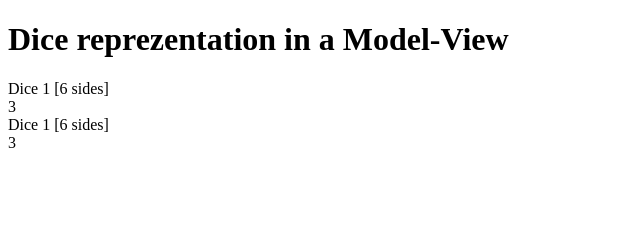
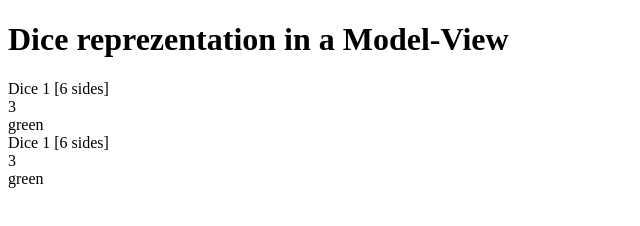
Before and after one commit to web-complete-04/extra-sessions, a plain HTML site: page session-21/index.html in a window 1280 px wide. Shown: the whole page, without its empty margins (0-640 px from the left). Drawn offline with Linux system fonts and the light colour scheme.

Commit message:
adds observer and observable patterns

```diff
--- a/session-21/index.html
+++ b/session-21/index.html
@@ -4,7 +4,7 @@
     <meta charset="UTF-8">
     <meta name="viewport" content="width=device-width, initial-scale=1.0">
     <title>Document</title>
-    <script type="module" src="main.js"></script>
+    <script type="module" src="js/main.js"></script>
 </head>
 <body>
     <h1>Dice reprezentation in a Model-View</h1>
--- /dev/null
+++ b/session-21/js/DiceModel.js
@@ -0,0 +1,29 @@
+import Observable from "./Observable.js";
+
+export default class DiceModel extends Observable {
+    constructor(name, sides = 6) {
+        // call the inherited class constructor
+        super();
+
+        // the logic of the current object
+        this.availableColors = ['white', 'black', 'red', 'blue', 'green'];
+        this.name = name;
+        this.sides = sides;
+        this.value = undefined;
+        this.color = this.availableColors[0];
+    }
+
+    roll() {
+        // generate the random value
+        this.value = Math.floor(Math.random() * this.sides) + 1;
+
+        // generate random color
+        const randomColorIndex = Math.floor(Math.random() * this.availableColors.length);
+        this.color = this.availableColors[randomColorIndex];
+
+        // all objects that are monitoring the change of the value property will be notified
+        this.notifyObservers();
+
+        return this.value;
+    }
+}
--- /dev/null
+++ b/session-21/js/DiceView.js
@@ -0,0 +1,37 @@
+import Observer from "./Observer.js";
+
+export default class DiceView extends Observer {
+    constructor(parentDomElem, dice) {
+        super(dice);
+        this.dice = dice;
+
+        // create the container
+        const diceContainer = document.createElement('div');
+        diceContainer.classList.add('dice-container');
+        parentDomElem.append(diceContainer);
+
+        // create the element that displays the dice name
+        const diceNameLabel = document.createElement('div');
+        diceNameLabel.classList.add('dice-name');
+        diceNameLabel.textContent = dice.name;
+        diceContainer.append(diceNameLabel);
+
+        // create the element that dispays the dice value
+        const diceValueLabel = document.createElement('div');
+        diceValueLabel.classList.add('dice-value');
+        diceValueLabel.textContent = dice.value;
+        diceContainer.append(diceValueLabel);
+
+        this.diceValueLabel = diceValueLabel;
+        this.addUpdatableElement(this.diceValueLabel, 'value');
+
+        // create the element that displays the color value
+        const colorLabel = document.createElement('div');
+        colorLabel.classList.add('dice-color');
+        colorLabel.textContent = dice.color;
+        diceContainer.append(colorLabel);
+
+        this.colorLabel = colorLabel;
+        this.addUpdatableElement(this.colorLabel, 'color');
+    }
+}
--- /dev/null
+++ b/session-21/js/Observable.js
@@ -0,0 +1,16 @@
+export default class Observable {
+    constructor(){
+        // the objects that need to be notified on change
+        this.observers = [];
+    }
+
+
+    addObserver(newObserver) {
+        this.observers.push(newObserver);
+    }
+
+
+    notifyObservers() {
+        this.observers.forEach(observer => observer.updateUI());
+    }
+}
--- /dev/null
+++ b/session-21/js/Observer.js
@@ -0,0 +1,17 @@
+export default class Observer {
+    constructor(observable) {
+        this.observable = observable;
+        this.updatableElements = [];
+    }
+
+    addUpdatableElement(element, observedProperty) {
+        this.updatableElements.push({element, observedProperty});
+    }
+
+    updateUI() {
+        // for al the graphic components that need to be updated
+        this.updatableElements.forEach(updatableElement => {
+            updatableElement.element.textContent = this.observable[updatableElement.observedProperty]
+        })
+    }
+}
--- /dev/null
+++ b/session-21/js/main.js
@@ -0,0 +1,26 @@
+import DiceModel from "./DiceModel.js";
+import DiceView from "./DiceView.js";
+
+
+console.log('MV Example');
+
+const uiContainer = document.querySelector('#ui-container');
+
+// instantiate the model
+const d1 = new DiceModel('Dice 1 [6 sides]');
+console.log(d1.roll());
+
+// instantiate the views
+const dv1 = new DiceView(uiContainer, d1);
+const dv2 = new DiceView(uiContainer, d1);
+
+// make the views monitor the model
+d1.addObserver(dv1);
+d1.addObserver(dv2);
+
+// change the model!
+setInterval(() => {
+    d1.roll();
+    console.log(`${d1.name} last roll: ${d1.value}`);
+    console.log(d1);
+}, 3000)
--- a/session-21/main.js
+++ /dev/null
@@ -1,80 +0,0 @@
-console.log('MV Example');
-
-
-class Dice {
-    constructor(name, sides = 6){
-        this.name = name;
-        this.sides = sides;
-        this.value = undefined;
-
-        // the objects that need to be notified on change
-        this.observers = [];
-
-    }
-
-    addObserver(newObserver){
-        this.observers.push(newObserver);
-    }
-
-    notifyObservers(){
-        this.observers.forEach(observer => observer.updateUI());
-    }
-
-    roll(){
-        // generate the random value
-        this.value = Math.floor(Math.random() * this.sides) + 1;
-
-        // all objects that are monitoring the change of the value property will be notified
-        this.notifyObservers();
-
-        return this.value;
-    }
-}
-
-
-class DiceView {
-    constructor(parentDomElem, dice){
-        this.dice = dice;
-
-        const diceContainer = document.createElement('div');
-        diceContainer.classList.add('dice-container');
-        parentDomElem.append(diceContainer);
-
-        const diceNameLabel = document.createElement('div');
-        diceNameLabel.classList.add('dice-name');
-        diceNameLabel.textContent = dice.name;
-        diceContainer.append(diceNameLabel);
-
-        const diceValueLabel = document.createElement('div');
-        diceValueLabel.classList.add('dice-value');
-        diceValueLabel.textContent = dice.value;
-        diceContainer.append(diceValueLabel);
-
-        this.diceValueLabel = diceValueLabel;
-    }
-
-
-    updateUI(){
-        this.diceValueLabel.textContent = this.dice.value;
-    }
-}
-
-const uiContainer = document.querySelector('#ui-container');
-
-// instantiate the model
-const d1 = new Dice('Dice 1 [6 sides]');
-console.log(d1.roll());
-
-// instantiate the views
-const dv1 = new DiceView(uiContainer, d1);
-const dv2 = new DiceView(uiContainer, d1);
-
-// make the views monitor the model
-d1.addObserver(dv1);
-d1.addObserver(dv2);
-
-// change the model!
-setInterval(() => {
-    d1.roll();
-    console.log(`${d1.name} last roll: ${d1.value}`);
-}, 2000)
```
